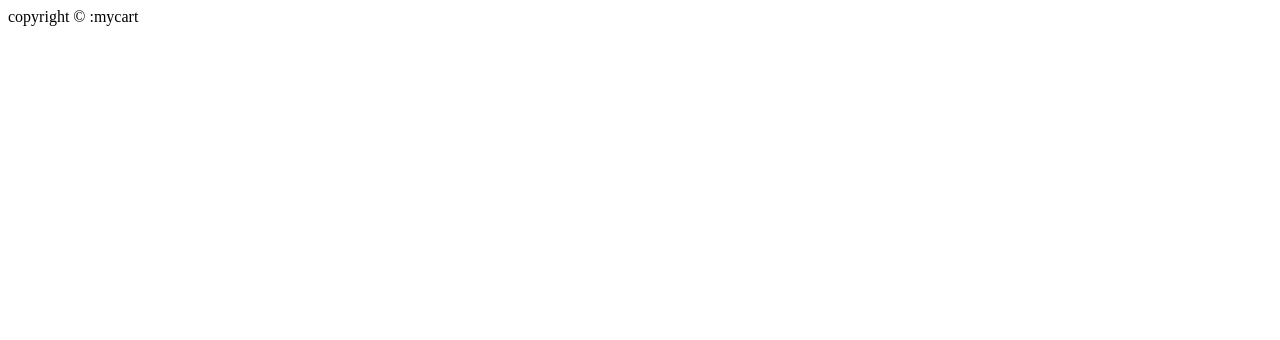
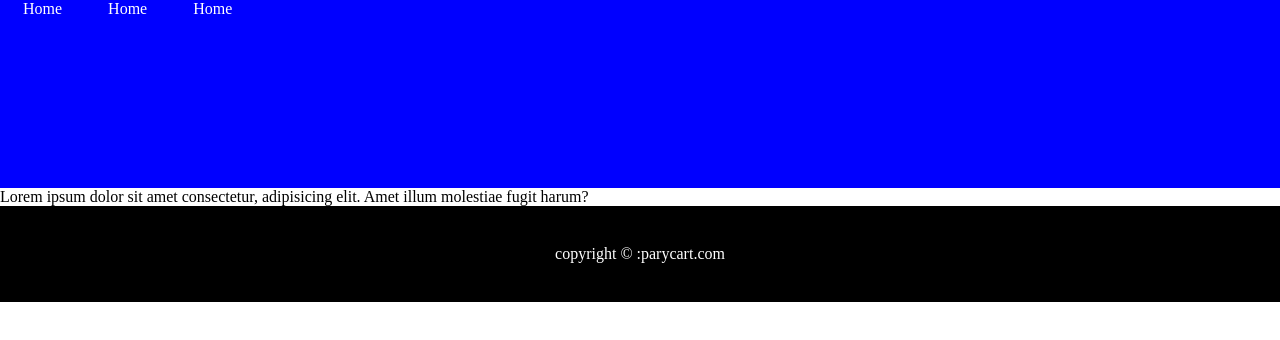
Before and after one commit to salmanpary/Flipkart-clone, a plain HTML site: page index.html in a window 1280 px wide. Drawn offline with Linux system fonts and the light colour scheme.

Commit message:
basic layout completed

```diff
--- a/css/style.css
+++ b/css/style.css
@@ -0,0 +1,30 @@
+@import url('https://fonts.googleapis.com/css2?family=Baloo+2&display=swap');
+*{
+    margin: 0;
+    padding: 0;
+}
+header{
+    height: 188px;
+    background-color: blue;
+
+}
+footer{
+    height: 160px;
+    background-color: black;
+    color: white;
+}
+nav ul{
+    display: flex;
+    justify-content: flex-start;
+    align-items: center;
+}
+nav ul li{
+    list-style: none;
+    padding: 0 23px;
+
+
+}
+nav ul li a {
+    color: white;
+    text-decoration: none;
+}
--- a/css/utils.css
+++ b/css/utils.css
@@ -0,0 +1,11 @@
+.text-all-center{
+    text-align: center;
+    display: flex;
+    justify-content: center;
+    align-items: center;
+}
+footer{
+    height: 12vh;
+    background-color: black;
+    color: white;
+}
--- a/index.html
+++ b/index.html
@@ -6,12 +6,25 @@
     <meta name="viewport" content="width=device-width, initial-scale=1.0">
     <title>Document</title>
     <link rel="stylesheet" href="css/style.css">
+    <link rel="stylesheet" href="css/utils.css">
 </head>
 <body>
-    <header></header>
-    <main></main>
-    <footer>
-        copyright &copy :mycart
+    <header>
+        <nav>
+            <ul>
+                <li><a href="home.html">Home</a></li>
+                <li><a href="home.html">Home</a></li>
+                <li><a href="home.html">Home</a></li>
+
+
+
+            </ul>
+        </nav>
+    </header>
+    <main>Lorem ipsum dolor sit amet consectetur, adipisicing elit. Amet illum molestiae fugit harum?</main>
+    <footer class="text-all-center">
+        <p>copyright &copy :parycart.com</p>
+
 
     </footer>
 
```
